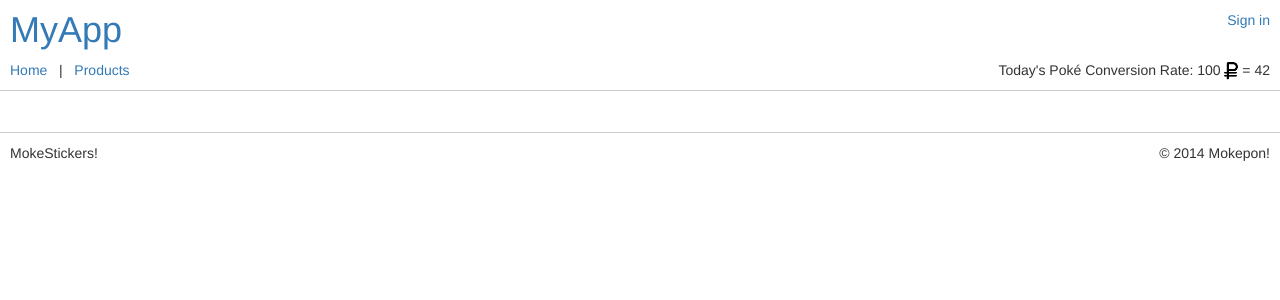
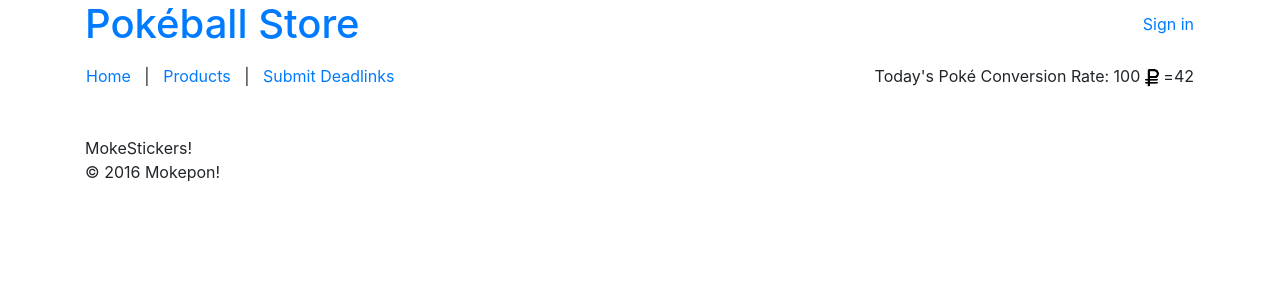
Before and after one commit to unswsecsoc/fctf2016-recon-challenge, a Flask app: template challenges/web2/app/templates/flask_user/flask_user_base.html in a window 1280 px wide. Shown: the top 300 px of the page. Run offline with Flask 2, Linux system fonts and the light colour scheme; the template is opened without the code that fills it, so the values that code supplies are empty; parts of the project's set-up code (start-up, migrations or seed data) failed here and were passed over; some libraries are stand-ins or nearby versions.

Commit message:
Finished

```diff
--- a/challenges/web2/app/custom.py
+++ b/challenges/web2/app/custom.py
@@ -1,6 +1,7 @@
 from flask import Flask
 from flask import request
 from app import db
+from app import key
 import base64
 import hashlib
 
--- a/challenges/web2/app/products.py
+++ b/challenges/web2/app/products.py
@@ -3,7 +3,7 @@
 mokepon = [ (100,u'Moké Ball',u'http://cdn.bulbagarden.net/upload/9/93/Bag_Pok%C3%A9_Ball_Sprite.png',u'Allows the player to catch wild Moképon.'),
             (600,u'Gr8 Ball',u' http://cdn.bulbagarden.net/upload/c/ca/Bag_Great_Ball_Sprite.png',u'Allows the player to catch wild Moképon with a higher catch rate than a Moké Ball'),
             (1200,u'Ultra Ball',u' http://cdn.bulbagarden.net/upload/0/03/Bag_Ultra_Ball_Sprite.png',u' Allows the player to catch wild Moképon with a higher catch rate than a Gr8 Ball'),
-            (2000000,u'Master-sama Ball',u' http://cdn.bulbagarden.net/upload/6/6d/Bag_Master_Ball_Sprite.png',u'You could be the shittest player and still catch ANY Moképon with this ball'),
+            (2000000,u'McDonald\'s Ball',u' http://cdn.bulbagarden.net/upload/6/6d/Bag_Master_Ball_Sprite.png',u'You could be the shittest player and still catch ANY Moképon with this ball. Tastes like Big Mac Sauce'),
             (1000,u'Safari ball',u'http://cdn.bulbagarden.net/upload/e/eb/Bag_Safari_Ball_Sprite.png',u'A Mokéball to admire in the wild'),
             (500,u'Level Ball',u'http://cdn.bulbagarden.net/upload/d/df/Bag_Level_Ball_Sprite.png',u'For shitty players bored of training their Moképon'),
             (500,u'Lure Ball',u'http://cdn.bulbagarden.net/upload/2/25/Bag_Lure_Ball_Sprite.png',u'Lures all wild Moképon to you*. *Legendaries not included'),
--- a/challenges/web2/app/static/custom.css
+++ b/challenges/web2/app/static/custom.css
@@ -10,9 +10,9 @@
 .dropdown-menu {
     position: absolute;
     top: 100%;
-    left: -150%;
     z-index: 1000;
     display: none;
+    transform: translateX(-1em);
     float: left;
     min-width: 160px;
     padding: 5px 0;
@@ -25,7 +25,8 @@
     border-radius: 4px;
     -webkit-box-shadow: 0 6px 12px rgba(0,0,0,0.175);
     box-shadow: 0 6px 12px rgba(0,0,0,0.175);
-    background-clip: padding-box
+    background-clip: padding-box;
+    left: auto;
 }
 
 .dropdown-menu.pull-right {
@@ -74,3 +75,36 @@
     background-image: none;
     filter: progid:DXImageTransform.Microsoft.gradient(enabled=false)
 }
+.card-deck-wrapper {
+    margin-left: -0.25em;
+    margin-right: -0.25em;
+}
+.card-deck {
+    border-spacing: 0.25em 0.25em;
+}
+.no-padding {
+    padding:0 !important;
+}
+#main-div {
+    padding-top: 1em;
+}
+
+.header-div {
+    position: relative;
+}
+
+.user-state {
+    position: absolute;
+    top: 50%;
+    transform: translateY(-50%);
+    right: 1em;
+}
+.currency-dropdown-nav {
+    padding-right: 1em;
+}
+.mokeball-img {
+    height: 100px;
+    margin: 0 auto;
+    display: block;
+    padding-top: 10px;
+}
--- a/challenges/web2/app/templates/base.html
+++ b/challenges/web2/app/templates/base.html
@@ -7,14 +7,14 @@
     <title>Pokéball Store</title>
 
     <!-- Bootstrap -->
-    <link href="//netdna.bootstrapcdn.com/bootstrap/3.1.1/css/bootstrap.min.css" rel="stylesheet">
+    <link href="//cdn.rawgit.com/twbs/bootstrap/v4-dev/dist/css/bootstrap.css" rel="stylesheet">
     <link rel="stylesheet" type="text/css" href="{{url_for('static', filename='custom.css')}}"/>
 
     <!-- In-lining styles to avoid needing a separate .css file -->
     <style>
         hr { border-color: #cccccc; margin: 0; }
         .no-margins { margin: 0px; }
-        .with-margins { margin: 10px; }
+        . { margin: 10px; }
         .col-centered { float: none; margin: 0 auto; }
     </style>
     <!-- HTML5 Shim and Respond.js IE8 support of HTML5 elements and media queries -->
@@ -28,9 +28,13 @@
 
 <body>
     {% block body %}
-    <div id="header-div" class="clearfix with-margins">
-        <div class="pull-left"><a href="/"><h1 class="no-margins">MyApp</h1></a></div>
-        <div class="pull-right">
+    <div id="container" class="clearfix header-div container">
+        <div class="pull-md-left">
+            <a href="/"><h1 class="">
+                Pokéball Store
+            </h1></a>
+        </div>
+        <div class="pull-md-right user-state">
             {% if call_or_get(current_user.is_authenticated) %}
                 <a href="{{ url_for('user.profile') }}">{{ current_user.username }}</a>
                 &nbsp; | &nbsp;
@@ -41,22 +45,22 @@
         </div>
     </div>
     {% block menu %}
-    <div id="menu-div" class="with-margins">
-        <!-- <div class="pull-left"> -->
+    <nav id="menu-div" class="container navbar-light navbar bg-faded">
+        <div class="pull-md-left">
             <a href="/">Home</a>
-                &nbsp; | &nbsp;  <a href="{{ url_for('products_page') }}">Products</a>
+                &nbsp; | &nbsp; <a href="{{ url_for('products_page') }}">Products</a>
+                &nbsp; | &nbsp; <a href="{{ url_for('deadlink_page') }}">Submit Deadlinks</a>
             {% if call_or_get(current_user.is_authenticated) %}
                 &nbsp; | &nbsp; <a href="{{ url_for('user.profile') }}">User profile</a>
-                &nbsp; | &nbsp; <a href="{{ url_for('deadlink_page') }}">Submit Deadlinks</a>
             {% endif %}
-        <!-- </div> -->
+        </div>
 
-            <div class= "nav pull-right">
+        <div class= "nav pull-md-right">
             <span>Today's Poké Conversion Rate: 100 <img src="{{ url_for('static',filename='poke.png') }}"/> = </span>
             <span class="price">100</span><span class="price-sym"><img src=" {{ url_for('static', filename='poke.png') }} "/></span>
-            </div>
+        </div>
         {% if request.url_rule.endpoint == "products_page" %}
-         <div class="nav pull-right">
+         <div class="nav pull-md-right currency-dropdown-nav">
             <li class='currency-menu'>
               <form accept-charset="UTF-8" action="" id="currency_select_form" method="get">
                   <div style="margin:0;padding:0;display:inline">
@@ -85,12 +89,10 @@
             </li>
         </div>
         {% endif %}
-            <script src="{{url_for('static', filename='pokedollar.py')}}"/></script>
-    </div>
+    </nav>
     {% endblock %}
-    <hr class="no-margins"/>
 
-    <div id="main-div" class="with-margins">
+    <div id="main-div" class="container">
     {# One-time system messages called Flash messages #}
     {% block flash_messages %}
         {%- with messages = get_flashed_messages(with_categories=true) -%}
@@ -109,10 +111,9 @@
     </div>
 
     <br/>
-    <hr class="no-margins"/>
-    <div id="footer-div" class="clearfix with-margins">
-        <div class="pull-left">MokeStickers!</div>
-        <div class="pull-right">&copy; 2014 Mokepon!</div>
+    <div id="footer-div" class="clearfix container">
+        <div class="pull-md-left">MokeStickers!</div>
+        <div class="pull-md-right">&copy; 2016 Mokepon!</div>
     </div>
     {% endblock %}
 
@@ -123,7 +124,7 @@
     <!-- jQuery (necessary for Bootstrap's JavaScript plugins) -->
     <script src="https://ajax.googleapis.com/ajax/libs/jquery/2.2.0/jquery.min.js"></script>
     <!-- Bootstrap -->
-    <script src="//netdna.bootstrapcdn.com/bootstrap/3.1.1/js/bootstrap.min.js"></script>
+    <script src="//cdn.rawgit.com/twbs/bootstrap/v4-dev/dist/js/bootstrap.js"></script>
     <script src="{{url_for('static', filename='money.js')}}"></script>
     <script src="{{url_for('static', filename='pokedollar.js')}}"></script>
   </body>
--- a/challenges/web2/app/templates/flask_user/register.html
+++ b/challenges/web2/app/templates/flask_user/register.html
@@ -35,10 +35,6 @@
 
     {{ render_field(form.password, tabindex=230) }}
 
-    {% if user_manager.enable_retype_password %}
-        {{ render_field(form.retype_password, tabindex=240) }}
-    {% endif %}
-
     {{ render_submit_field(form.submit, tabindex=280) }}
 </form>
 
--- a/challenges/web2/app/templates/livingdead.html
+++ b/challenges/web2/app/templates/livingdead.html
@@ -1,5 +1,9 @@
 <html>
+    <head>
+        <title>deadlink</title>
+    </head>
     <body>
+
 
           {% for link in link_list %}
 
```
Also changed, not shown: challenges/web2/app/templates/contact.html (+5 -3 lines), challenges/web2/app/templates/products.html (+21 -16 lines), challenges/web2/app/views.py (+11 -3 lines), challenges/web2/bot.py (+15 -2 lines), challenges/web2/app/basic_app.sqlite.
